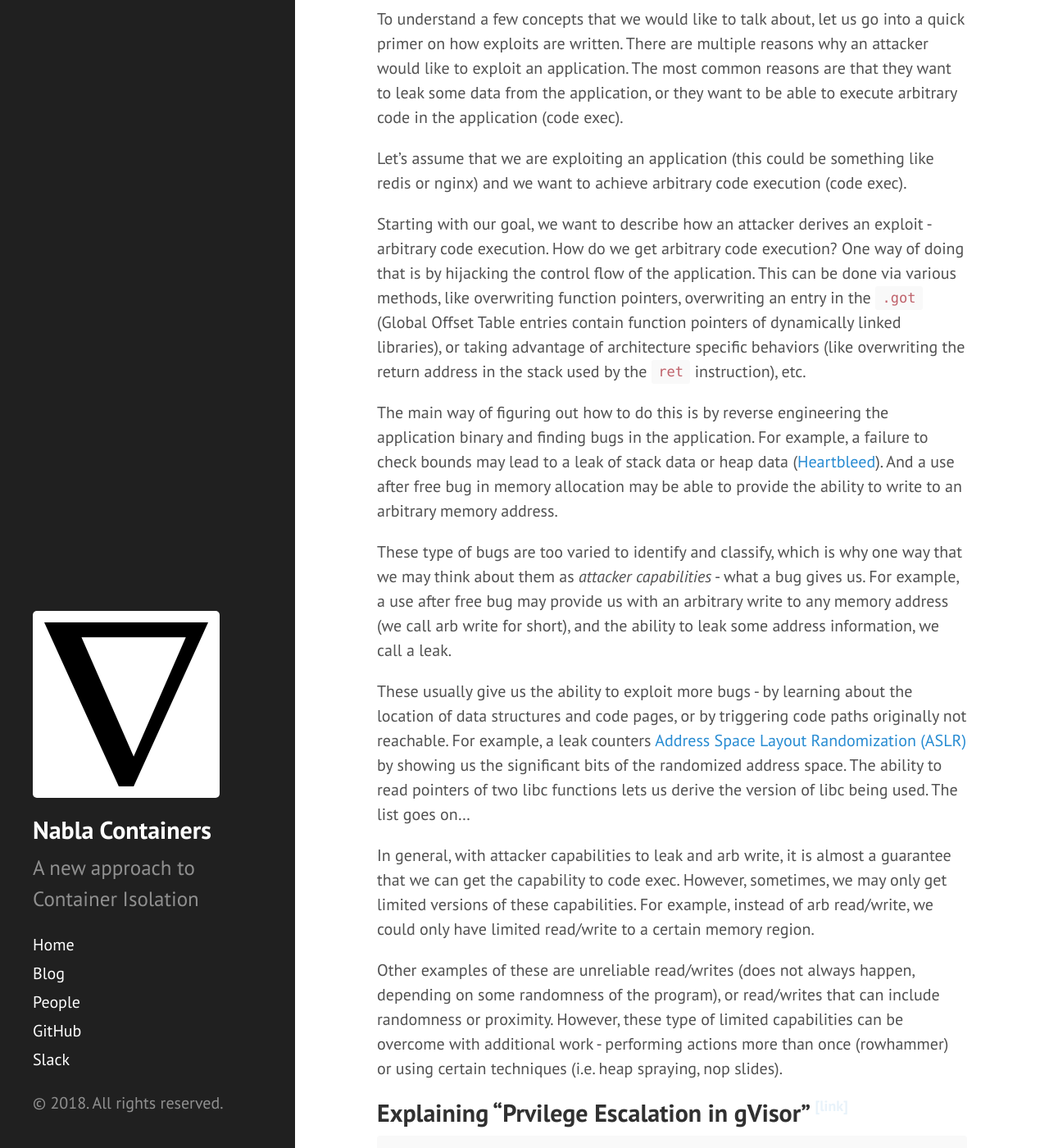
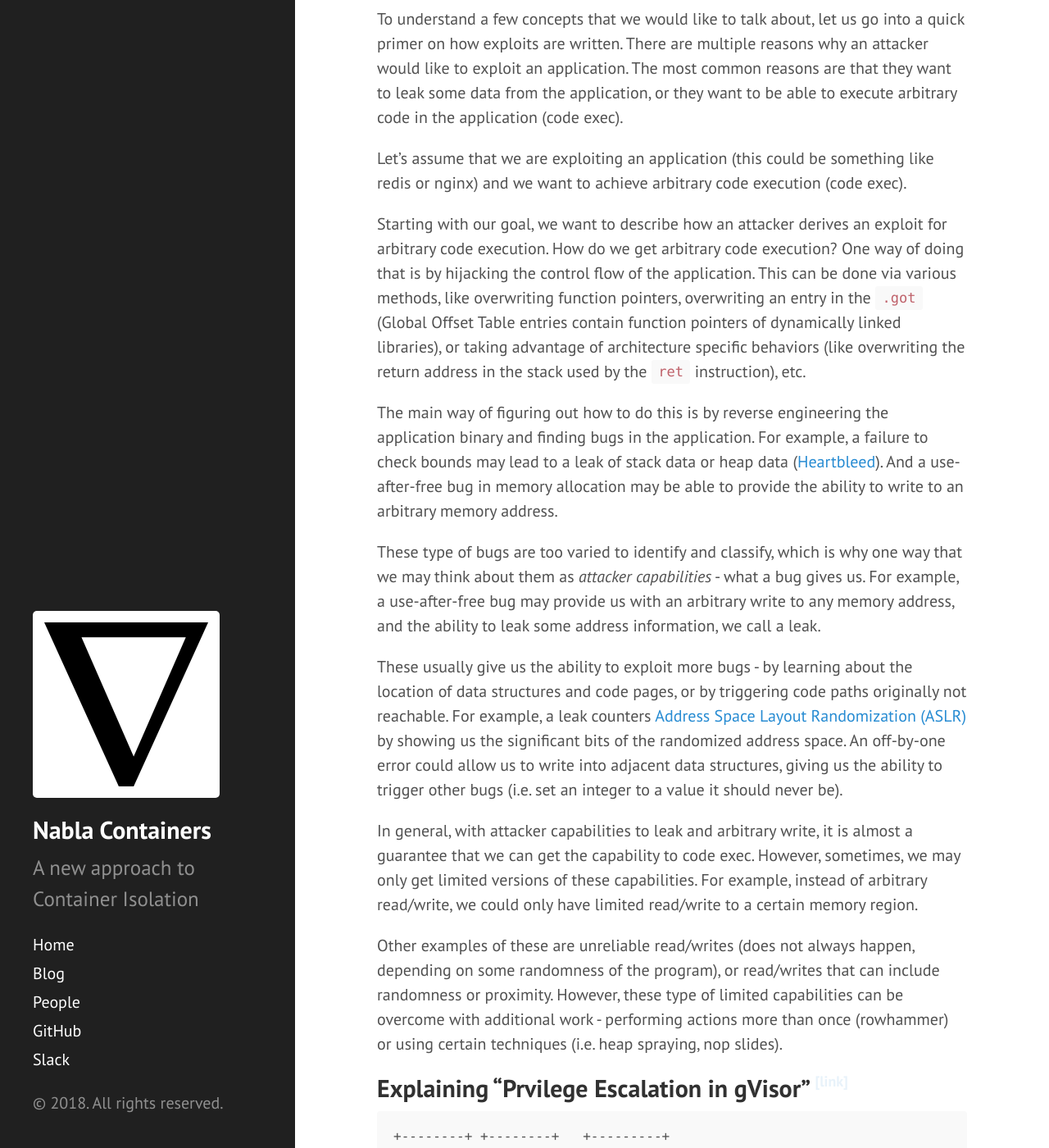
Before and after one commit to nabla-containers/nabla-containers.github.io, a Jekyll site: the page built from _posts/2018-12-05-exploit-model.md, in a window 1280 px wide and 1400 px high, scrolled down 612 px. Shown: the whole window at 82% size. Built offline with Jekyll 4.4.1, drawn with Linux system fonts in a browser that asks for light colours; some of the changed text lies outside the part shown.

Commit message:
Fixed nits from Dan
Signed-off-by: Brandon Lum <lumjjb@gmail.com>

```diff
--- a/_posts/2018-12-05-exploit-model.md
+++ b/_posts/2018-12-05-exploit-model.md
@@ -14,15 +14,16 @@ To understand a few concepts that we would like to talk about, let us go into a
 
 Let's assume that we are exploiting an application (this could be something like redis or nginx) and we want to achieve arbitrary code execution (code exec).
 
-Starting with our goal, we want to describe how an attacker derives an exploit - arbitrary code execution. How do we get arbitrary code execution? One way of doing that is by hijacking the control flow of the application. This can be done via various methods, like overwriting function pointers, overwriting an entry in the `.got` (Global Offset Table entries contain function pointers of dynamically linked libraries), or taking advantage of architecture specific behaviors (like overwriting the return address in the stack used by the `ret` instruction), etc.
+Starting with our goal, we want to describe how an attacker derives an exploit for arbitrary code execution. How do we get arbitrary code execution? One way of doing that is by hijacking the control flow of the application. This can be done via various methods, like overwriting function pointers, overwriting an entry in the `.got` (Global Offset Table entries contain function pointers of dynamically linked libraries), or taking advantage of architecture specific behaviors (like overwriting the return address in the stack used by the `ret` instruction), etc.
 
-The main way of figuring out how to do this is by reverse engineering the application binary and finding bugs in the application. For example, a failure to check bounds may lead to a leak of stack data or heap data ([Heartbleed](http://heartbleed.com/)). And a use after free bug in memory allocation may be able to provide the ability to write to an arbitrary memory address.
+The main way of figuring out how to do this is by reverse engineering the application binary and finding bugs in the application. For example, a failure to check bounds may lead to a leak of stack data or heap data ([Heartbleed](http://heartbleed.com/)). And a use-after-free bug in memory allocation may be able to provide the ability to write to an arbitrary memory address.
 
-These type of bugs are too varied to identify and classify, which is why one way that we may think about them as *attacker capabilities* - what a bug gives us. For example, a use after free bug may provide us with an arbitrary write to any memory address (we call arb write for short), and the ability to leak some address information, we call a leak.
+These type of bugs are too varied to identify and classify, which is why one way that we may think about them as *attacker capabilities* - what a bug gives us. For example, a use-after-free bug may provide us with an arbitrary write to any memory address, and the ability to leak some address information, we call a leak.
 
-These usually give us the ability to exploit more bugs - by learning about the location of data structures and code pages, or by triggering code paths originally not reachable. For example, a leak counters [Address Space Layout Randomization (ASLR)](https://en.wikipedia.org/wiki/Address_space_layout_randomization)  by showing us the significant bits of the randomized address space. The ability to read pointers of two libc functions lets us derive the version of libc being used. The list goes on...
+These usually give us the ability to exploit more bugs - by learning about the location of data structures and code pages, or by triggering code paths originally not reachable. For example, a leak counters [Address Space Layout Randomization (ASLR)](https://en.wikipedia.org/wiki/Address_space_layout_randomization)  by showing us the significant bits of the randomized address space. An off-by-one error could allow us to write into adjacent data structures, giving us the
+ability to trigger other bugs (i.e. set an integer to a value it should never be).
 
-In general, with attacker capabilities to leak and arb write, it is almost a guarantee that we can get the capability to code exec. However, sometimes, we may only get limited versions of these capabilities. For example, instead of arb read/write, we could only have limited read/write to a certain memory region.
+In general, with attacker capabilities to leak and arbitrary write, it is almost a guarantee that we can get the capability to code exec. However, sometimes, we may only get limited versions of these capabilities. For example, instead of arbitrary read/write, we could only have limited read/write to a certain memory region.
 
 Other examples of these are unreliable read/writes (does not always happen, depending on some randomness of the program), or read/writes that can include randomness or proximity. However, these type of limited capabilities can be overcome with additional work - performing actions more than once (rowhammer) or using certain techniques (i.e. heap spraying, nop slides).
 
@@ -86,7 +87,7 @@ This proof of concept has shown random writes into an adjacent process on the sa
 
 ### Other implications
 
-This is one of many direction that Max has taken to build up his exploit - by showing random write into a adjacent application sharing the same gVisor instance. However, he mentions that for the limited write region in this bug:
+This is one of many direction that Max could have taken to build up his exploit - by showing random write into a adjacent application sharing the same gVisor instance. However, he mentions that for the limited write region in this bug:
 
 >The backing memory is then reclaimed and handed to another (potentially more privileged) process.
 
@@ -177,7 +178,7 @@ As a bonus, here are two implementations of memory corruption POCs - one from an
 
 ### Implementation bug
 
-The security research and CTF group that I am part of, [Plaid Parliament of Pwning (PPP)](https://pwning.net/), worked on showing a memory corruption attack leading to code exec in the golang playground. You may view the blog post by Alex Reece [here](http://codearcana.com/posts/2013/04/23/exploiting-a-go-binary.html).
+The security research and CTF group that I am part of, [Plaid Parliament of Pwning (PPP)](http://pwning.net/), worked on showing a memory corruption attack leading to code exec in the golang playground. You may view the blog post by Alex Reece [here](http://codearcana.com/posts/2013/04/23/exploiting-a-go-binary.html).
 
 ### Design bug
 
```
Also changed, not shown: other parts of _posts/2018-12-05-exploit-model.md (+2 -2 lines).
